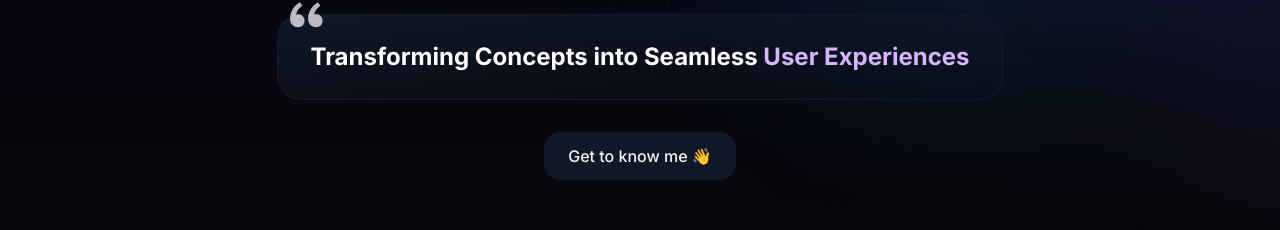
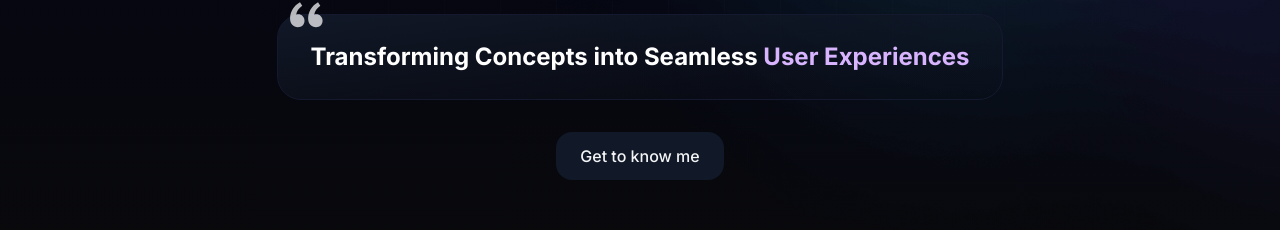
Before and after one commit to AhmedMagdyNusir/portfolio, a Next.js app: page / in a window 1280 px wide. Shown: the part 455-685 px from the top of the page. Built offline with nearby package versions, Linux system fonts and the light colour scheme.

Commit message:
Update HeroSection button text for clarity

```diff
--- a/src/components/sections/hero-section.tsx
+++ b/src/components/sections/hero-section.tsx
@@ -42,7 +42,7 @@ export default function HeroSection({ className = "" }: { className?: string })
         </BlockQuote>
 
         <a href="#about" className="basic-btn">
-          Get to know me 👋
+          Get to know me
         </a>
       </div>
     </section>
```
